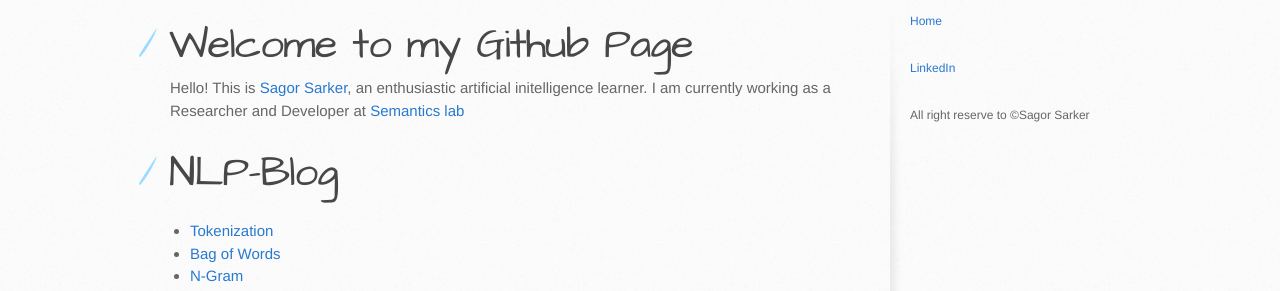
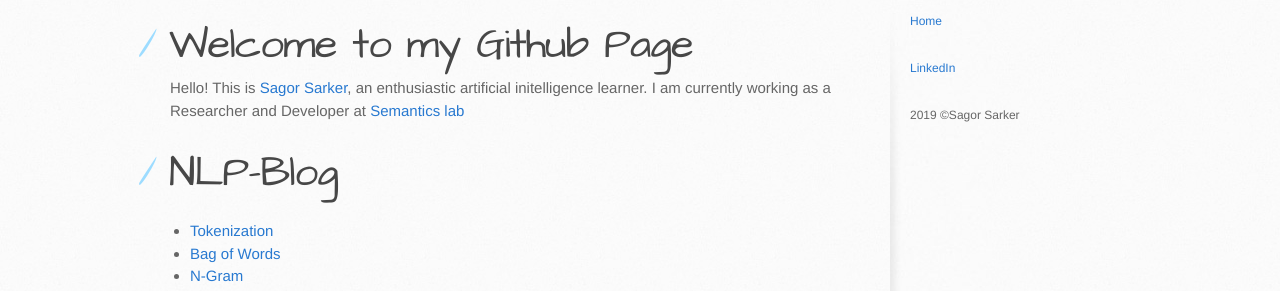
Before and after one commit to sagorbrur/sagorbrur.github.io, a Jekyll site: the page built from index.md, in a window 1280 px wide. Shown: the part 218-509 px from the top of the page. Built offline with Jekyll 4.4.1, drawn with Linux system fonts in a browser that asks for light colours; our own code applies the rules of GitHub Pages for plain Markdown files.

Commit message:
Update default.html

```diff
--- a/_layouts/default.html
+++ b/_layouts/default.html
@@ -60,7 +60,7 @@
 
           </br></br></br>
 
-          <p>All right reserve to &#169;Sagor Sarker</p>
+          <p>2019 &#169;Sagor Sarker</p>
 
 
         </aside>
```
